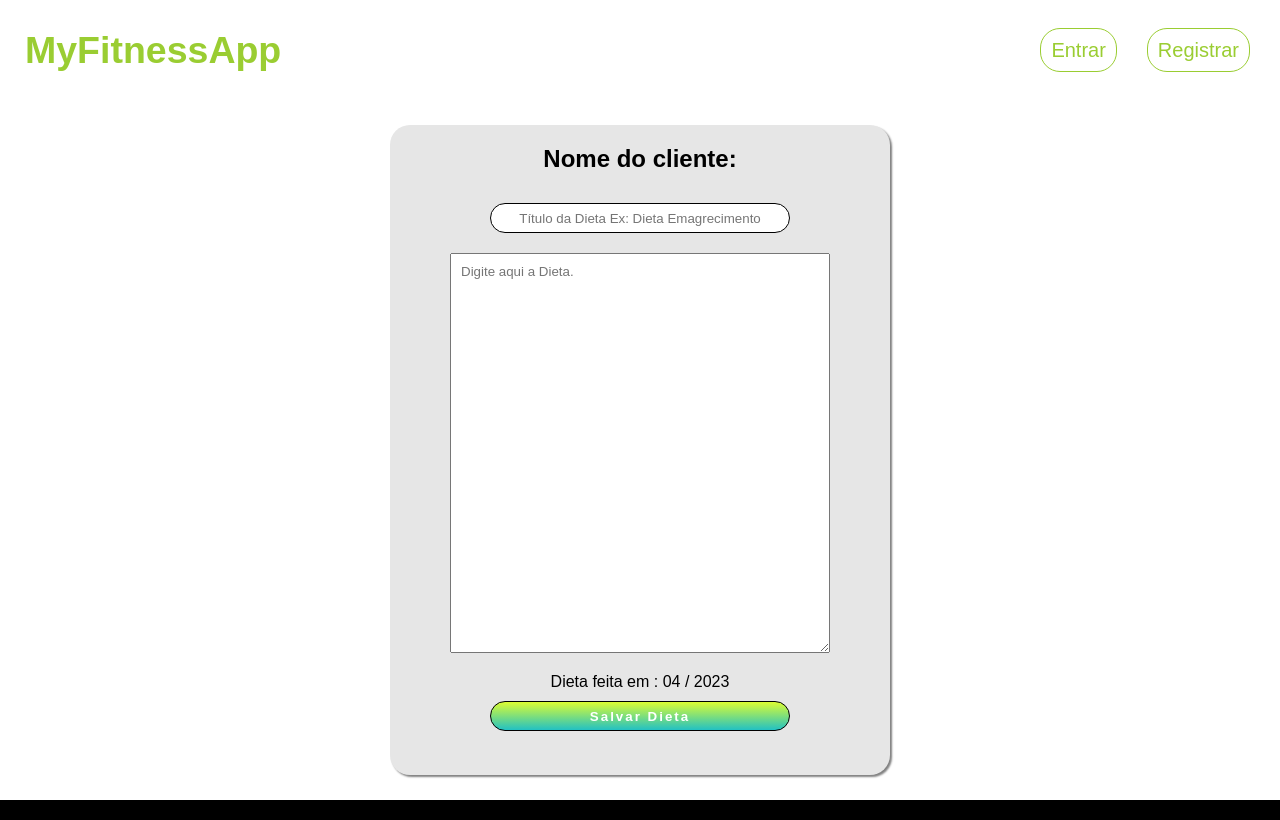
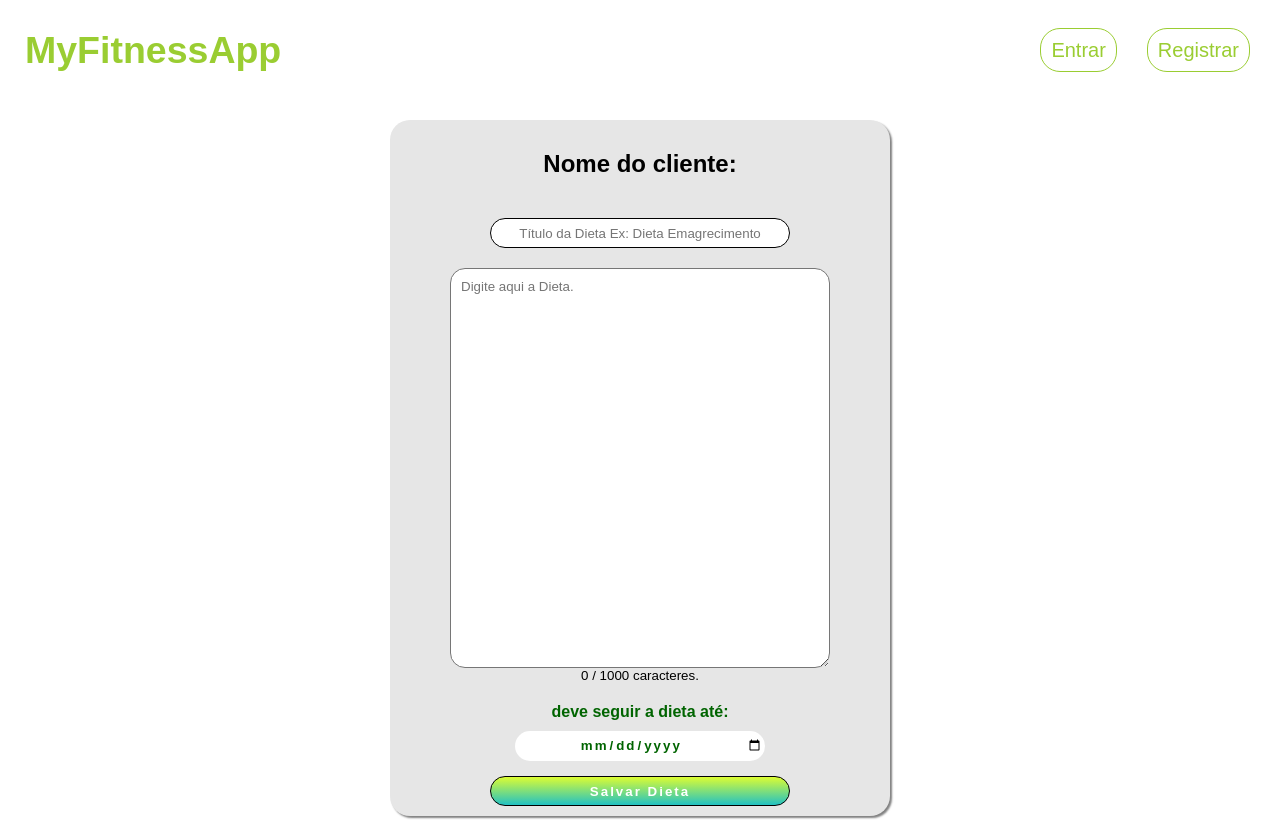
Before and after one commit to Guittsgui/MyFitnessReactApp, a React (Vite) app: page /adddiet/1 in a window 1280 px wide. Shown: the top 820 px of the page. Built offline with nearby package versions, Linux system fonts and the light colour scheme; no server answers.

Commit message:
adicionar dieta prestes a funcionar

```diff
--- a/src/routes/AdmAddDiet/index.jsx
+++ b/src/routes/AdmAddDiet/index.jsx
@@ -6,11 +6,13 @@ import {StyledButton} from './../../components/Button'
 import {StyledInput} from '../../components/Input'
 
 
+
 const AdmAddDiet = () => {
-
+    const [counter,setCounter] = useState(0)
     const initial = {
         title: '',
-        diet: ''
+        diet: '',
+        dateExpires: ''
     }
     const {id} = useParams()
     const [user,setUser] = useState('')
@@ -24,6 +26,7 @@ const AdmAddDiet = () => {
             const newData = {...prev,[name]: value}
             return newData
         })
+        setCounter(data.diet.length)
 
 
     }
@@ -38,13 +41,11 @@ const AdmAddDiet = () => {
         const diet = {
             title: data.title,
             diet: data.diet,
-            date: date
+            dateExpires: data.dateExpires,
+            userId: user.id
         }
         console.log(diet)
     }
-
-    const date = new Date()
-
 
     useEffect(()=> {
         const loadUser = async () =>{
@@ -69,10 +70,17 @@ const AdmAddDiet = () => {
 
                 <textarea name="diet" placeholder='Digite aqui a Dieta.'
                 value={data.diet}
-                 onChange={handleChange}/>
-
-                <p> Dieta feita em : 0{date.getMonth() + 1} / {date.getFullYear()}</p>
-
+                 onChange={handleChange}
+                 maxLength="1000"/>
+                <small> {counter} / 1000 caracteres.</small>
+                <div className='datacontainer'>
+                    <p> {user.name} deve seguir a dieta até:  </p>
+                    <input className='datefield'
+                    type="date"
+                    name='dateExpires'
+                    value={data.dateExpires}
+                    onChange={handleChange}/>
+                </div>
                 <StyledButton onClick={handleSubmit}> Salvar Dieta </StyledButton>
 
             </S.container>
--- a/src/routes/AdmAddDiet/style.jsx
+++ b/src/routes/AdmAddDiet/style.jsx
@@ -18,16 +18,46 @@ export const container = styled.div`
     border-radius: 20px;
     box-shadow: 2px 2px 2px #0000007f;
     margin: 20px;
+    padding: 10px;
 
     p{
-        margin-bottom: 10px;
+        margin-bottom: 20px;
     }
     textarea{
         width: 380px;
         height: 400px;
         outline: none;
         padding: 10px;
-        margin: 20px;
+        margin-top: 20px;
+        border-radius: 15px;
+    }
+    small{
+        margin-bottom: 20px;
+    }
+    .datacontainer{
+        display: flex;
+        flex-direction: column;
+        align-items: center;
+        justify-content: center;
+        margin-bottom: 15px;
+        gap: 10px;
+        p{
+            margin-bottom: 0px;
+        }
+        color: darkgreen;
+        font-weight: bolder;
+    }
+
+    .datefield{
+        width: 250px;
+        text-align: center;
+        height: 30px;
+        border-radius: 15px;
+        border-color: transparent;
+        outline: none;
+        color: darkgreen;
+        font-weight: bolder;
+        letter-spacing: 2px;
     }
 `;
 
--- /dev/null
+++ b/src/routes/RegisterFitnessData/style.jsx
@@ -0,0 +1,5 @@
+import styled from 'styled-components'
+
+export const Body = styled.div`
+    min-height: 600px;
+`;
--- a/src/routes/UserHome/index.jsx
+++ b/src/routes/UserHome/index.jsx
@@ -1,12 +1,15 @@
 import { StyledBody } from "./style"
 import { AuthContext } from "../../contexts/Auth/AuthContext"
-import { useContext, useState } from "react"
+import { useContext, useEffect, useState } from "react"
 
 
 const UserHome = () => {
 
     const auth = useContext(AuthContext)
 
+    useEffect(()=>{
+        console.log(auth.user)
+    },[])
 
     return <StyledBody>
         {auth.user.isadm}
```
Also changed, not shown: src/routes/RegisterFitnessData/index.jsx (added, +10 -0 lines).
